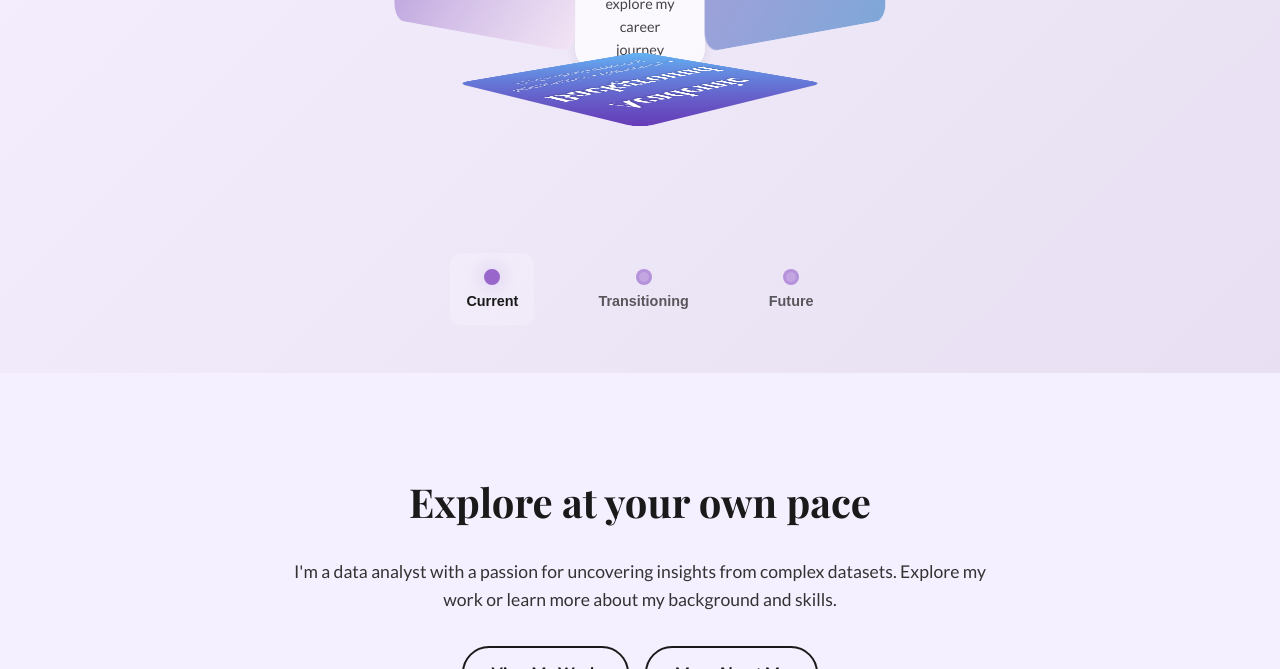
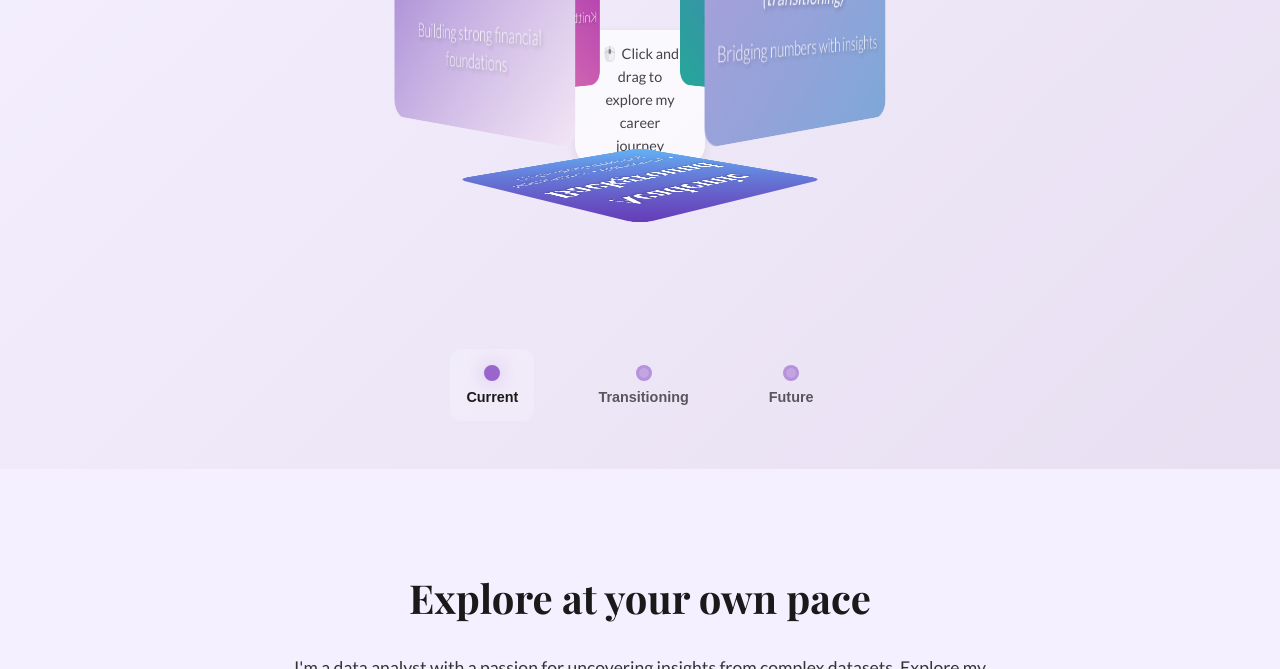
Before and after one commit to RG5775/emma-portfolio, a plain HTML site: page index.html in a window 1280 px wide. Shown: the part 696-1365 px from the top of the page. Drawn offline with nearby package versions, Linux system fonts and the light colour scheme.

Commit message:
Update styles.css
add padding to banner

```diff
--- a/styles.css
+++ b/styles.css
@@ -995,7 +995,7 @@ nav ul li.dropdown:hover .dropdown-content {
   padding: 3rem 1rem;
 }
 #interactive-banner {
-  padding-top: 2rem;
+  padding-top: 8rem;
 }
 
 /* Tablet */
```
